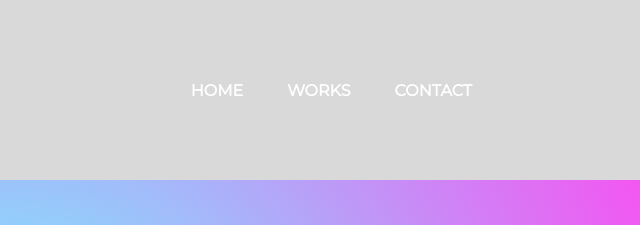
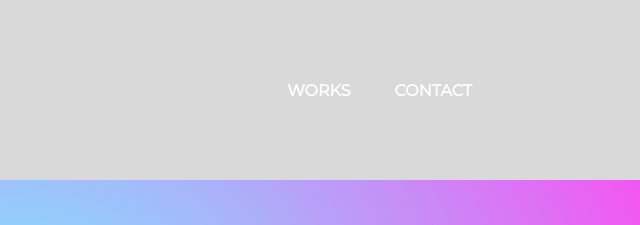
Before and after one commit to bumblebee1519/gbeearts1, a plain HTML site: page index.html in a window 1280 px wide. Shown: the top 225 px of the page, 640-1280 px from the left. Drawn offline with Linux system fonts and the light colour scheme.

Commit message:
Add files via upload

```diff
--- a/index.html
+++ b/index.html
@@ -34,7 +34,7 @@
       <img src="imagenes/logo.png" class="logo" alt="logo" />
       <nav>
         <ul class="nav__links">
-          <li><a href="#navbar">HOME</a></li>
+          <!-- <li><a href="#navbar">HOME</a></li> -->
           <li><a href="#works">WORKS</a></li>
           <li><a href="#">CONTACT</a></li>
         </ul>
```
